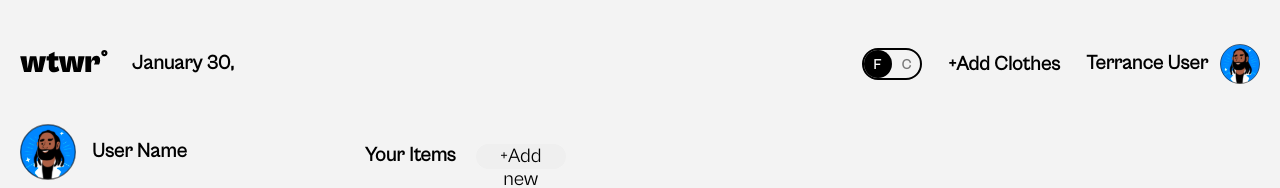
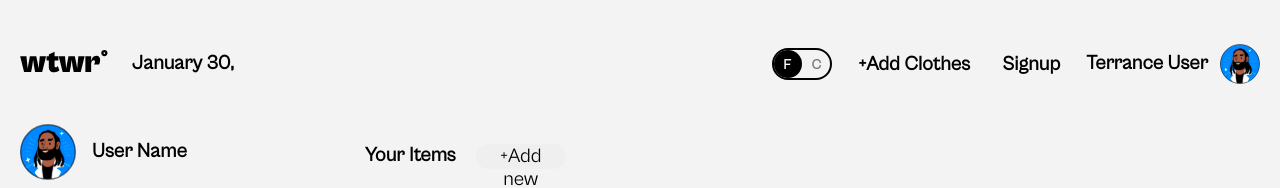
Before and after one commit to mattcontest/se_project_react, a React (Vite) app: page /se_project_react/profile in a window 1280 px wide. Shown: the top 188 px of the page. Built offline with nearby package versions, Linux system fonts and the light colour scheme; no server answers; data requests are answered from the project's data file.

Commit message:
Styling and implementing RegistrationModal

```diff
--- a/src/components/App/App.jsx
+++ b/src/components/App/App.jsx
@@ -11,6 +11,7 @@ import { getWeather, filterWeatherData } from "../../utils/weatherApi";
 import { coordinates, APIkey } from "../../utils/constants.js";
 import CurrentTemperatureUnitContext from "../../contexts/CurrentTemperatureUnit.jsx";
 import AddItemModal from "../AddItemModal/AddItemModal.jsx";
+import RegistrationModal from "../RegistrationModal/RegistrationModal.jsx";
 import { Routes, Route } from "react-router-dom";
 import Profile from "../Profile/Profile.jsx";
 import { getItems, deleteItem, addItem } from "../../utils/api.js";
@@ -51,6 +52,11 @@ function App() {
     setActiveModal("add-garment");
   };
 
+  const handleLoginClick = () => {
+    console.log("Clicked Signup");
+    setActiveModal("signup");
+  };
+
   // useEffect(() => {
   //   if (!activeModal) return;
 
@@ -87,6 +93,11 @@ function App() {
     // ]);
 
     // setClothingItems([{ name, link: imgUrl, weather }, ...clothingItems]);
+  };
+
+  const handleLoginSubmit = ({}) => {
+    //Todo
+    console.log("To complete soon");
   };
 
   const handleDeleteItem = (id) => {
@@ -153,7 +164,11 @@ function App() {
     >
       <div className="page">
         <div className="page__content">
-          <Header handleAddClick={handleAddClick} weatherData={weatherData} />
+          <Header
+            handleAddClick={handleAddClick}
+            handleLoginClick={handleLoginClick}
+            weatherData={weatherData}
+          />
           <Routes>
             <Route
               path="/"
@@ -189,6 +204,14 @@ function App() {
           isOpen={activeModal === "add-garment"}
           onAddItemSubmit={handleAddItemSubmit}
         />
+        <RegistrationModal
+          title="Signup"
+          buttonText="Signup"
+          activeModal={activeModal}
+          handleCloseModal={closeActiveModal}
+          isOpen={activeModal === "signup"}
+          onLoginSubmit={handleLoginSubmit}
+        />
         <ItemModal
           activeModal={activeModal}
           card={selectedCard}
--- a/src/components/Header/Header.css
+++ b/src/components/Header/Header.css
@@ -35,6 +35,19 @@
   opacity: 70%;
 }
 
+.header__signup {
+  /* margin-left: 20px; */
+  /* margin-left: auto; */
+  margin-right: 20px;
+  border: none;
+  background-color: transparent;
+  font-weight: 700;
+}
+
+.header__signup:hover {
+  opacity: 70%;
+}
+
 .header__user-container {
   display: flex;
   align-items: center;
--- a/src/components/Header/Header.jsx
+++ b/src/components/Header/Header.jsx
@@ -7,7 +7,7 @@ import { Link } from "react-router-dom";
 import { useContext } from "react";
 import CurrentTemperatureUnitContext from "../../contexts/CurrentTemperatureUnit";
 
-function Header({ handleAddClick, weatherData }) {
+function Header({ handleAddClick, weatherData, handleLoginClick }) {
   const currentDate = new Date().toLocaleString("default", {
     month: "long",
     day: "numeric",
@@ -57,6 +57,13 @@ function Header({ handleAddClick, weatherData }) {
       >
         +Add Clothes
       </button>
+      <button
+        type="button"
+        className="header__signup"
+        onClick={handleLoginClick}
+      >
+        Signup
+      </button>
       <Link className="header__link" to="/profile">
         <div className="header__user-container">
           <p className="header__username">Terrance User</p>
--- /dev/null
+++ b/src/components/RegistrationModal/RegistrationModal.css
@@ -0,0 +1,3 @@
+.modal_label_registration {
+  margin-bottom: 20px;
+}
--- a/src/components/RegistrationModal/RegistrationModal.jsx
+++ b/src/components/RegistrationModal/RegistrationModal.jsx
@@ -1,7 +1,8 @@
+import "./RegistrationModal.css";
 import ModalWithForm from "../ModalWithForm/ModalWithForm";
 import { useState } from "react";
 
-function RegistrationModal({
+export default function RegistrationModal({
   title,
   buttonText,
   activeModal,
@@ -13,15 +14,37 @@ function RegistrationModal({
   const [password, setPassword] = useState("");
   const [name, setName] = useState("");
   const [avatar, setAvatar] = useState("");
-  //   const [isLoading, setIsLoading] = useState(false);
+  const [isLoading, setIsLoading] = useState(false);
+
+  const handleEmailChange = (e) => {
+    setEmail(e.target.value);
+  };
+
+  const handlePasswordChange = (e) => {
+    setPassword(e.target.value);
+  };
+
+  const handleNameChange = (e) => {
+    setName(e.target.value);
+  };
+
+  const handleAvatarChange = (e) => {
+    setAvatar(e.target.value);
+  };
+
+  const handleSubmit = (e) => {
+    e.preventDefault();
+    setIsLoading(true);
+  };
+
   return (
     <ModalWithForm
       title={title}
-      buttonText={""}
+      buttonText={buttonText}
       activeModal={activeModal}
-      handleCloseModal={""}
-      isOpen={""}
-      onSubmit={""}
+      handleCloseModal={handleCloseModal}
+      isOpen={isOpen}
+      onSubmit={onSignupSubmit}
     >
       <label htmlFor="email" className="modal__label modal_label_name">
         Email{""}
```
Also changed, not shown: src/components/RegistrationModal/ReistrationModal.css (deleted).
